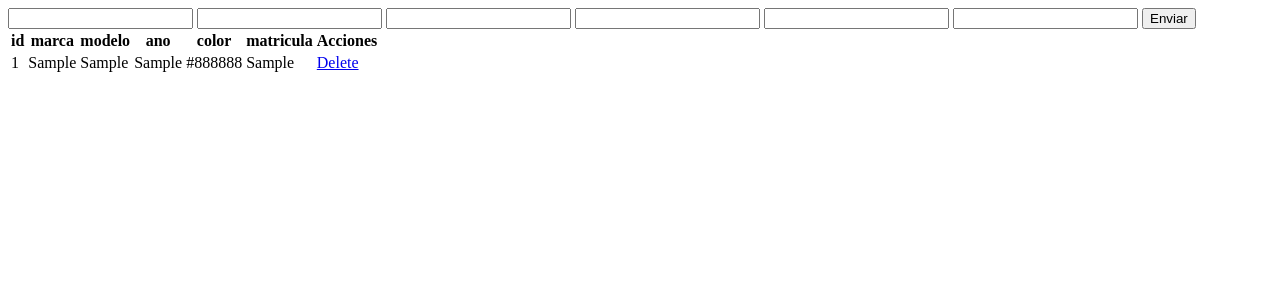
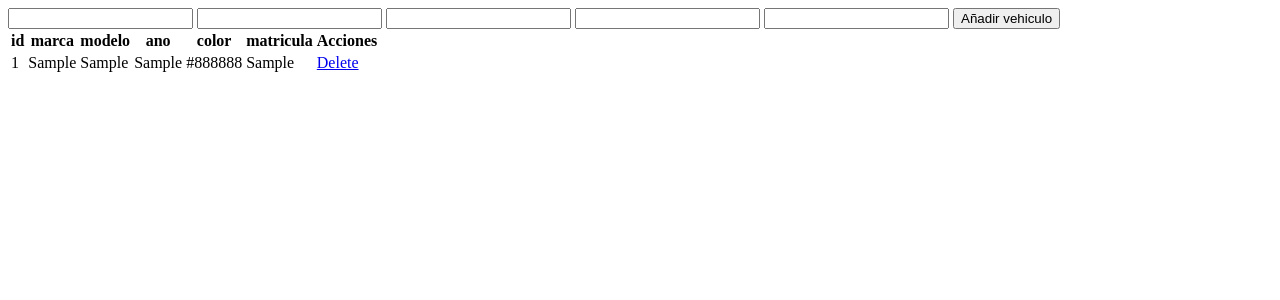
Before and after one commit to Jaaviii/FlaskCeroNuestro, a Flask app: page / in a window 1280 px wide. Shown: the top 300 px of the page. Run offline with Flask 2, Linux system fonts and the light colour scheme; tables that the repository leaves empty or names only in its code hold one stand-in row (values such as "Sample post"); some libraries are stand-ins or nearby versions.

Commit message:
toqueteo

```diff
--- a/app.py
+++ b/app.py
@@ -1,5 +1,6 @@
 from flask import Flask, render_template, request, redirect, url_for
 from flask_mysqldb import MySQL
+from data.vehiculos_dao import VehiculoDao
 import mysql.connector
 app = Flask(__name__)
 
@@ -13,34 +14,33 @@ db = mysql.connector.connect(
 
 @app.route('/')
 def Index():
-    cursor= mysql.connector.connect()
-    cursor = db.cursor()
-    cursor.execute('SELECT * FROM vehiculos')
-    data = cursor.fetchall()
-    return render_template('index.html' , vehiculos = data)
+
+    vehiculo_dao : VehiculoDao = VehiculoDao(db)
+
+    return render_template('index.html' , vehiculos = vehiculo_dao.dameTodosLosVehiculos())
 
 
 @app.route('/addvehiculo', methods=['POST'])
 def addvehiculo():
     if request.method == 'POST':
-        id = request.form['id']
         marca = request.form['marca']
         modelo = request.form['modelo']
         ano = request.form['ano']
         color = request.form['color']
         matricula = request.form['matricula']
 
-        cursor = db.cursor()
-        cursor.execute('INSERT INTO vehiculos (id, marca, modelo, ano, color, matricula) VALUES (%s, %s, %s, %s, %s, %s)', (id, marca, modelo, ano, color, matricula))
-        db.commit()
+        vehiculo = Vehiculo(marca, modelo, ano, color, matricula)
+        #cursor = db.cursor()
+        #cursor.execute('INSERT INTO vehiculos ( marca, modelo, ano, color, matricula) VALUES ( %s, %s, %s, %s, %s)', ( marca, modelo, ano, color, matricula))
+        #db.commit()
         return redirect(url_for('Index'))
 
 
 @app.route('/deletevehiculo/<string:id>')
 def delete(id):
-    cursor = db.cursor()
-    cursor.execute('DELETE FROM vehiculos WHERE id = {0}'.format(id))
-    db.commit()
+    #cursor = db.cursor()
+    #cursor.execute('DELETE FROM vehiculos WHERE id = {0}'.format(id))
+    #db.commit()
     return redirect(url_for('Index'))
 
 
--- /dev/null
+++ b/data/delete_dao.py
@@ -0,0 +1,6 @@
+
+from data.modelo.vehiculo import Vehiculo
+
+class DeteleDao():
+    def __init__(self, db):
+        self.db = db
--- /dev/null
+++ b/data/modelo/vehiculo.py
@@ -0,0 +1,13 @@
+#Creamos una clase en modelo con los campos de la base de datos.
+#Esto lo que hace es convertir los datos de la base de datos en variables de python
+
+class Vehiculo():
+
+    def __init__(self, id : int, marca : str, modelo : str, ano : int, color : str, matricula : str):
+
+        self.id = id
+        self.marca = marca
+        self.modelo = modelo
+        self.ano = ano
+        self.color = color
+        self.matricula = matricula
--- /dev/null
+++ b/data/vehiculos_dao.py
@@ -0,0 +1,23 @@
+from data.modelo.vehiculo import Vehiculo
+
+class VehiculoDao():
+
+
+    def __init__(self,db) -> None:
+        self.db = db
+
+    def dameTodosLosVehiculos(self):
+        cursor = self.db.cursor()
+        cursor.execute('SELECT * FROM vehiculos')
+        data = cursor.fetchall()
+        vehiculos = []
+
+        for vehiculo in data:
+            vehiculos.append(Vehiculo(vehiculo[0], vehiculo[1], vehiculo[2], vehiculo[3], vehiculo[4], vehiculo[5]))
+
+        return vehiculos
+
+    def delete(self,db):
+        cursor = db.cursor()
+        cursor.execute('DELETE FROM vehiculos WHERE id = {0}'.format(id))
+        db.commit()
--- a/templates/index.html
+++ b/templates/index.html
@@ -5,14 +5,13 @@
 </head>
 <body>
     <form action="/addvehiculo"  method="POST">
-        <input type="text" name="id">
         <input type="text" name="marca">
         <input type="text" name="modelo">
         <input type="text" name="ano">
         <input type="text" name="color">
         <input type="text" name="matricula">
         <button type="submit">
-            Enviar
+            Añadir vehiculo
         </button>
     </form>
 
@@ -31,15 +30,15 @@
         <tbody>
             {% for vehiculo in vehiculos %}
             <tr>
-                <td>{{ vehiculo.0 }}</td>
-                <td>{{ vehiculo.1 }}</td>
-                <td>{{ vehiculo.2 }}</td>
-                <td>{{ vehiculo.3 }}</td>
-                <td>{{ vehiculo.4 }}</td>
-                <td>{{ vehiculo.5 }}</td>
+                <td>{{ vehiculo.id }}</td>
+                <td>{{ vehiculo.marca }}</td>
+                <td>{{ vehiculo.modelo }}</td>
+                <td>{{ vehiculo.ano }}</td>
+                <td>{{ vehiculo.color }}</td>
+                <td>{{ vehiculo.matricula }}</td>
                 <td>
 
-                    <a href="/deletevehiculo/{{vehiculo.0}}">Delete</a>
+                    <a href="/deletevehiculo/{{vehiculo.id}}">Delete</a>
                 </td>
             </tr>
             {% endfor %}
```
Also changed, not shown: data/add_dao.py (added, +12 -0 lines).
